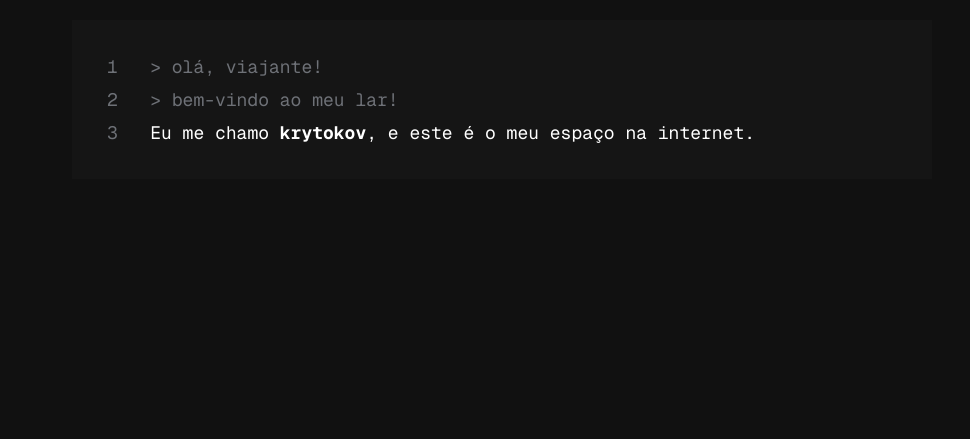
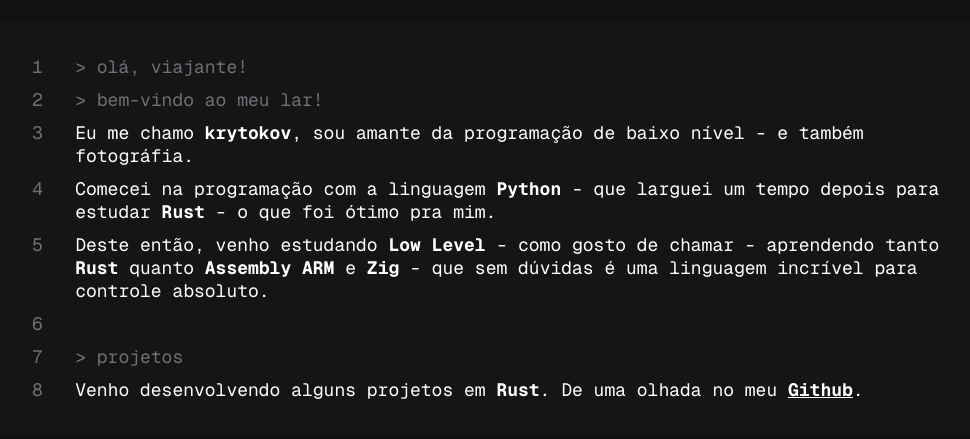
Before and after one commit to krytokov/krytokov-home, a plain HTML site: page index.html in a window 1280 px wide. Shown: the part 810-1249 px from the top of the page, without its empty margins (138-1108 px from the left). Before the commit the page ends 1139 px from the top, so only its background shows below. Drawn offline with nearby package versions, Linux system fonts and the light colour scheme.

Commit message:
conteúdo adicionado

```diff
--- a/css/style.css
+++ b/css/style.css
@@ -69,7 +69,7 @@ header .title {
   padding: 30px;
 
   /* TAMANHO */
-  max-width: 800px;
+  max-width: 950px;
 
   /* Tentando centralizar */
   margin: auto;
@@ -77,6 +77,10 @@ header .title {
 
   /* BACKGROUND */
   background-color: #151515;
+}
+
+a {
+  color: #ffffff;
 }
 
 /* NUMBERS */
--- a/index.html
+++ b/index.html
@@ -36,7 +36,32 @@
 
         <ul class="code">
           <li class="number">3</li>
-          <li class="text">Eu me chamo <strong>krytokov</strong>, e este é o meu espaço na internet. </li>
+          <li class="text">Eu me chamo <strong>krytokov</strong>, sou amante da programação de baixo nível - e também fotográfia. </li>
+        </ul>
+
+        <ul class="code">
+          <li class="number">4</li>
+          <li class="text">Comecei na programação com a linguagem  <strong>Python</strong> - que larguei um tempo depois para estudar <strong>Rust</strong> - o que foi ótimo pra mim. </li>
+        </ul>
+
+        <ul class="code">
+          <li class="number">5</li>
+          <li class="text">Deste então, venho estudando <strong>Low Level</strong> - como gosto de chamar - aprendendo tanto <strong>Rust</strong> quanto <strong>Assembly ARM</strong> e <strong>Zig</strong> - que sem dúvidas é uma linguagem incrível para controle absoluto.</li>
+        </ul>
+
+        <ul class="code">
+          <li class="number">6</li>
+          <li class="text"> </li>
+        </ul>
+
+        <ul class="code">
+          <li class="number">7</li>
+          <li class="comment">> projetos</li>
+        </ul>
+
+        <ul class="code">
+          <li class="number">8</li>
+          <li class="text">Venho desenvolvendo alguns projetos em <strong>Rust</strong>. De uma olhada no meu <a href="https://github.com/krytokov"><strong>Github</strong></a>.</li>
         </ul>
 
       </div>
```
